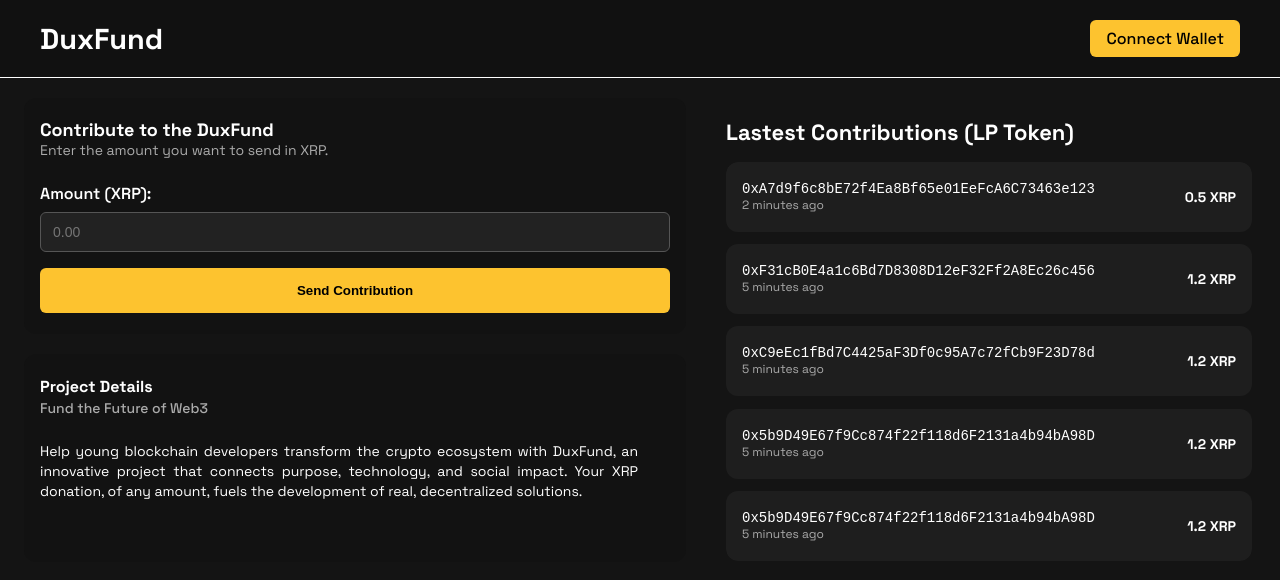
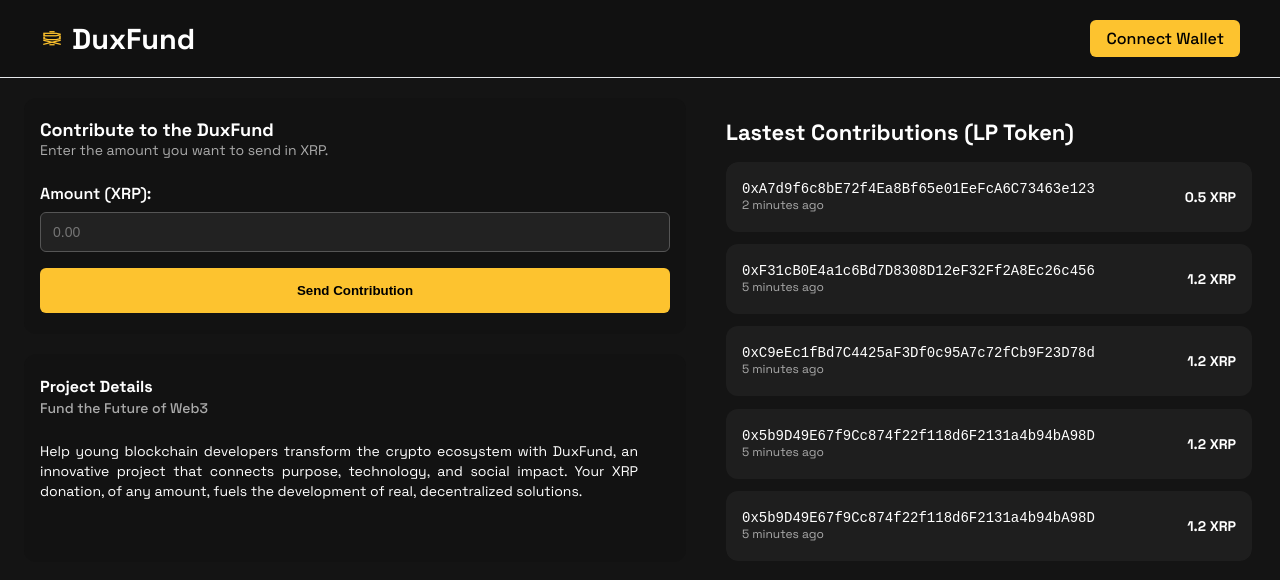
Before and after one commit to gabrielfst30/duxfund-front-end, a Next.js app: page / in a window 1280 px wide. Shown: the top 580 px of the page. Built offline with nearby package versions, Linux system fonts and the light colour scheme.

Commit message:
feat: implementação da logo ao lado do nome

```diff
--- a/src/components/Navbar/Navbar.tsx
+++ b/src/components/Navbar/Navbar.tsx
@@ -4,7 +4,10 @@ export function Navbar() {
   return (
     <div className={styles.Navbar}>
       <div className={styles.logo}>
-        <h1>DuxFund</h1>
+        <h1>
+          <img src="/logoduxfund.png" alt="Logo" className={styles.logoImage} />
+          DuxFund
+        </h1>
       </div>
       <div className={styles.connect}>
         <p>Connect Wallet</p>
--- a/src/components/Navbar/styles.module.scss
+++ b/src/components/Navbar/styles.module.scss
@@ -5,11 +5,13 @@
   display: flex;
   justify-content: space-between;
   align-items: center;
-  border-bottom: 1px solid white;
+  border-bottom: 1px solid #e5e8eb;
 
   h1 {
     font-size: 1.8rem;
     font-weight: bold;
+    display: flex;
+    align-items: center;
   }
 
   p {
@@ -24,4 +26,11 @@
     color: black;
     font-weight: 600;
   }
+
+  .logoImage {
+    margin-right: 8px;
+    width: 24px;
+    height: 24px;
+    vertical-align: middle;
+  }
 }
```
Also changed, not shown: public/logoduxfund.png (added).
